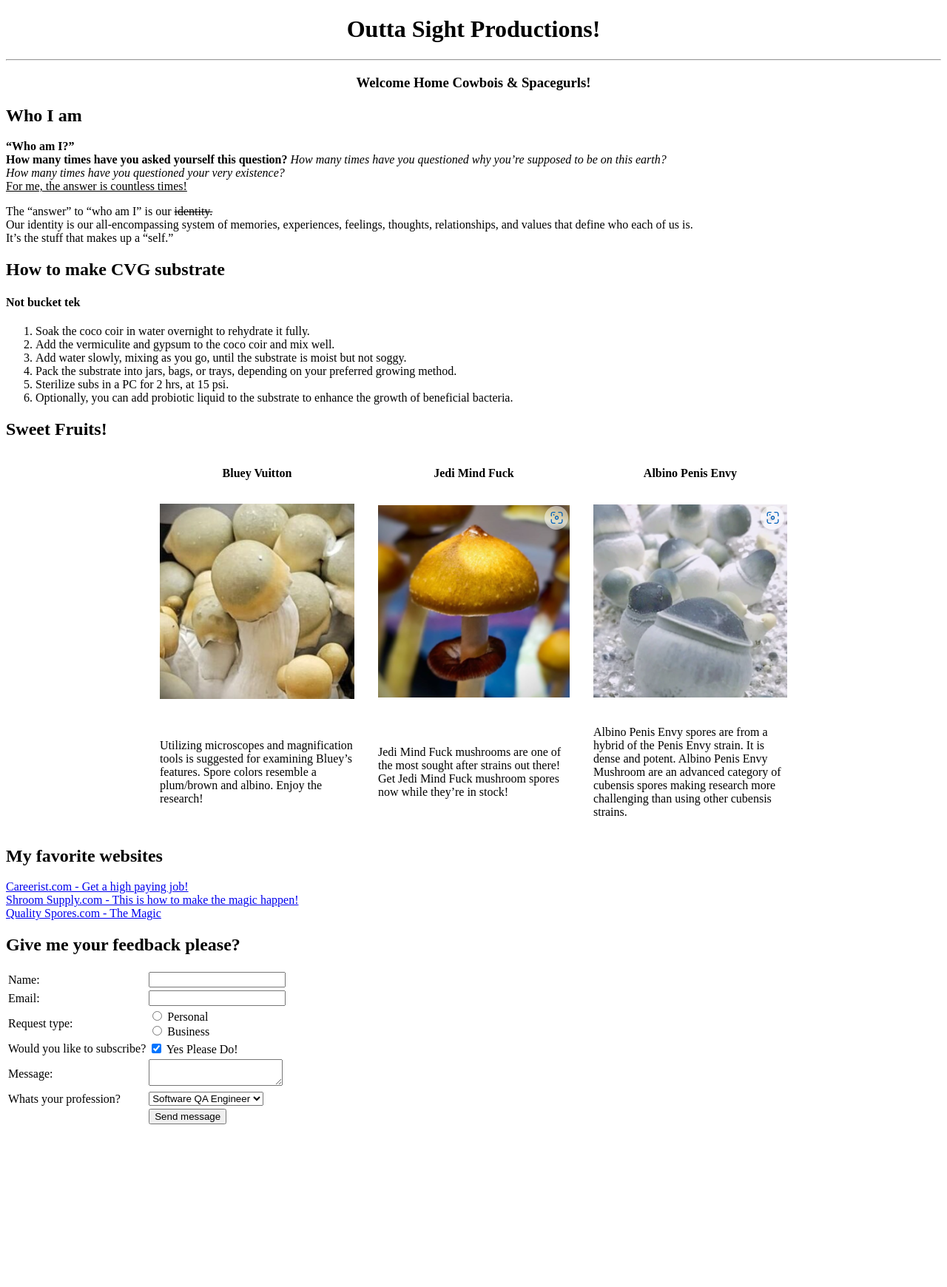
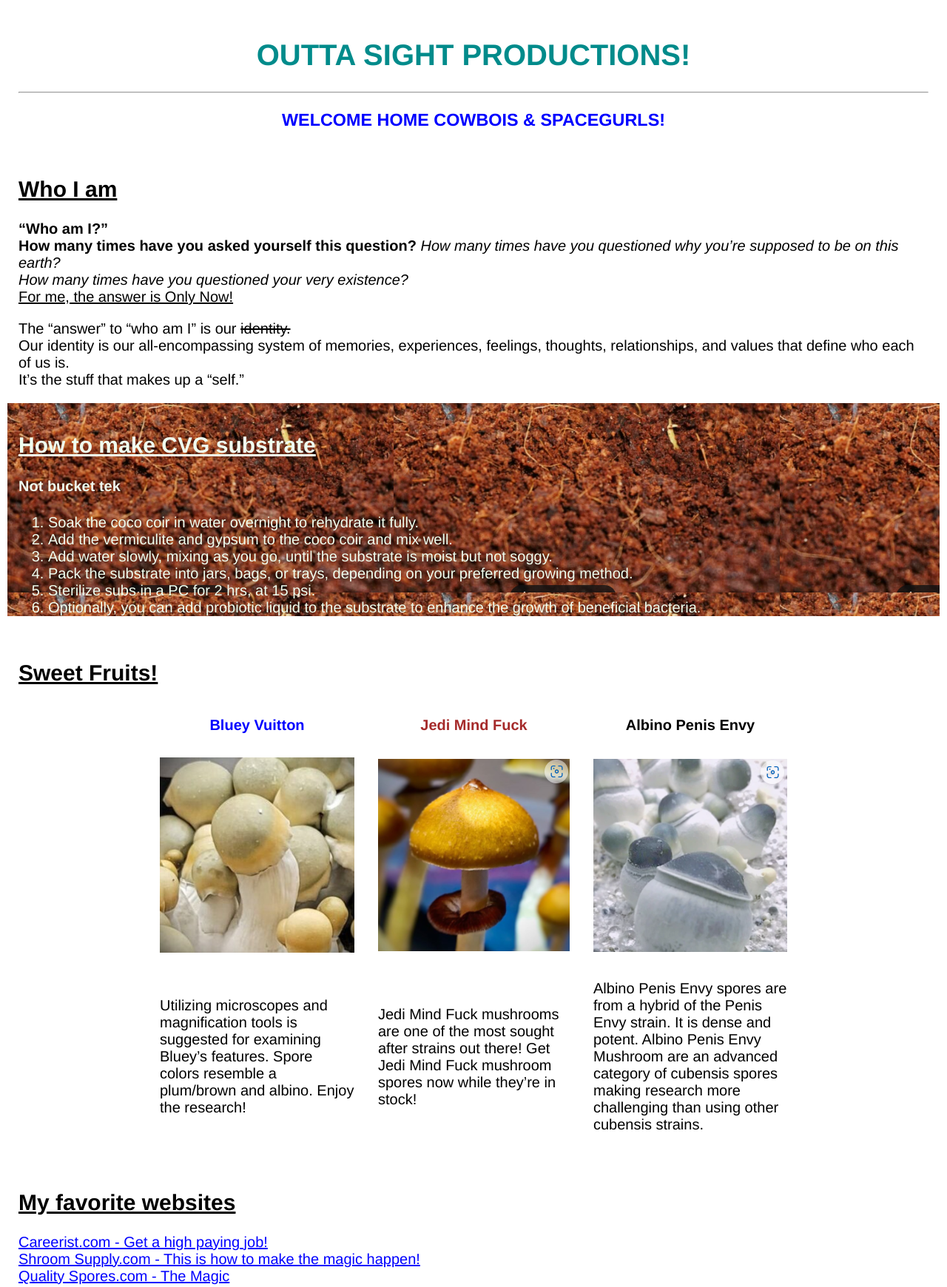
Before and after one commit to OrbitWon45/git-lesson-again, a plain HTML site: page awesome_home_page.html in a window 1280 px wide. Shown: the top 1740 px of the page at 74% size. Before the commit the page ends 1531 px from the top, so only its background shows below. Drawn offline with Linux system fonts and the light colour scheme.

Commit message:
create html files

```diff
--- a/awesome_home_page.html
+++ b/awesome_home_page.html
@@ -3,16 +3,16 @@
 <head>
     <meta charset="UTF-8">
     <title>Awesome Home Page</title>
+    <link type="text/css" href="style_list_1.css" rel="stylesheet">
 </head>
 <body>
-<div>
-    <center>
-        <h1>Outta Sight Productions!</h1>
-        <hr>
-        <h3>Welcome Home Cowbois & Spacegurls!</h3>
-    </center>
+<div id="header" class="section">
+    <h1>Outta Sight Productions!</h1>
+    <hr>
+    <h3>Welcome Home Cowbois & Spacegurls!</h3>
 </div>
-<div>
+<p>
+<div class="section">
     <h2>Who I am</h2>
     <p>
        <b>“Who am I?”</b>
@@ -23,9 +23,7 @@
         <br>
         <em>How many times have you questioned your very existence?</em>
         <br>
-        <u>For me, the answer is countless times!</u>
-
-
+        <u>For me, the answer is Only Now!</u>
     </p>
     <p>
         The “answer” to “who am I” is our <s>identity.</s>
@@ -35,7 +33,8 @@
         It’s the stuff that makes up a “self.”
     </p>
 </div>
-<div>
+<p>
+<div class="substrate">
     <h2>How to make CVG substrate</h2>
     <h4>Not bucket tek</h4>
     <ol>
@@ -47,13 +46,14 @@
         <li>Optionally, you can add probiotic liquid to the substrate to enhance the growth of beneficial bacteria.</li>
     </ol>
 </div>
-<div>
+<p>
+<div class="section">
     <h2>Sweet Fruits!</h2>
     <center>
         <table cellpadding="15">
             <tr>
-                <th>Bluey Vuitton</th>
-                <th>Jedi Mind Fuck</th>
+                <th style="color: blue">Bluey Vuitton</th>
+                <th style="color: brown">Jedi Mind Fuck</th>
                 <th>Albino Penis Envy</th>
             </tr>
             <tr>
@@ -73,7 +73,8 @@
         </table>
     </center>
 </div>
-<div>
+<p>
+<div class="section">
     <h2>My favorite websites</h2>
     <a href="https://careerist.com/">Careerist.com - Get a high paying job!</a>
     <br>
@@ -81,13 +82,14 @@
     <br>
     <a href="https://qualityspores.store/shop/">Quality Spores.com - The Magic</a>
 </div>
-<div>
+<p>
+<div class="section">
     <h2>Give me your feedback please?</h2>
     <form>
         <table>
             <tr>
                 <td>Name:</td>
-                <td><input type="text" name="User name"></td>
+                <td><input type="text" name="User name" id="input_user_name"></td>
             </tr>
             <tr>
                 <td>Email:</td>
--- /dev/null
+++ b/style_list_1.css
@@ -0,0 +1,49 @@
+body{
+    margin: 10px;
+    font-family: helvetica;
+    font-size: 20px;
+}
+
+div#header{
+    color: darkcyan;
+    text-align: center;
+    text-transform: uppercase;
+}
+
+div#header h3{
+    color: blue;
+}
+
+div.substrate{
+    background-image: url("coco_coir_bg.png");
+}
+
+div.substrate{
+    color: honeydew;
+}
+
+div.section, div.substrate{
+    padding-top: 15px;
+    padding-left: 15px;
+    padding-right: 15px;
+}
+
+h2{
+    text-decoration: underline;
+}
+
+a:link{
+    color: blue;
+}
+
+a:visited{
+    color: blue;
+}
+
+a:hover{
+    background-color: crimson;
+}
+
+a:active{
+    background-color: black;
+}
```
Also changed, not shown: pasta_carbonara_web_html.html (added, +47 -0 lines), coco_coir_bg.png (added), images/carbonara.png (added).
